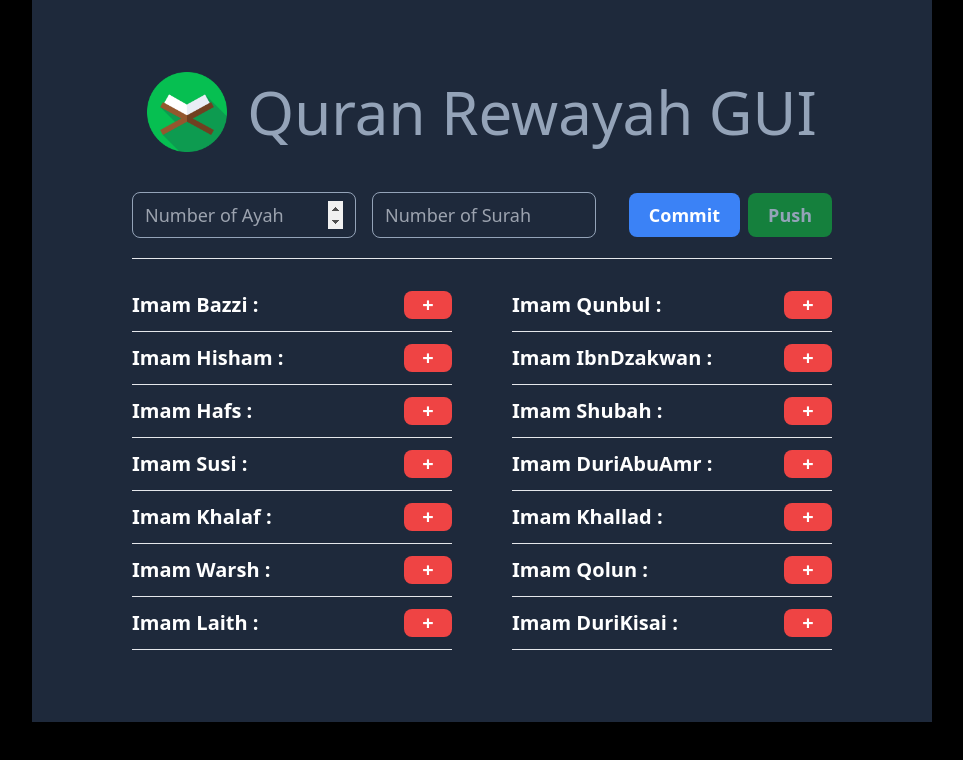
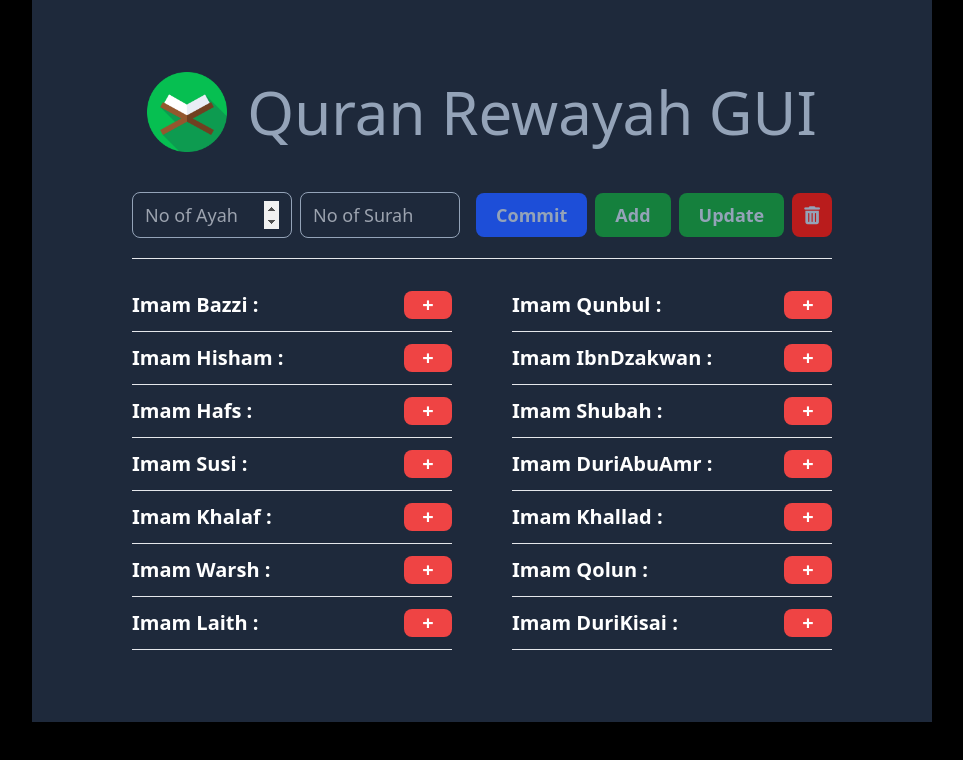
Before and after one commit to arifsaifuddins/quran_api_docs, a React (Vite) app: page / in a window 1280 px wide. Shown: the top 760 px of the page, without its empty margins (158-1121 px from the left). Built offline with nearby package versions, Linux system fonts and the light colour scheme.

Commit message:
update delete feature

```diff
--- a/index.html
+++ b/index.html
@@ -5,12 +5,15 @@
   <meta charset="UTF-8" />
   <meta name="viewport" content="width=device-width, user-scalable=no" />
   <link rel="shortcut icon" href="./icon/quran.png" type="image/x-icon">
+  <link rel="stylesheet" href="https://cdnjs.cloudflare.com/ajax/libs/font-awesome/6.1.1/css/all.min.css"
+    integrity="sha512-KfkfwYDsLkIlwQp6LFnl8zNdLGxu9YAA1QvwINks4PhcElQSvqcyVLLD9aMhXd13uQjoXtEKNosOWaZqXgel0g=="
+    crossorigin="anonymous" referrerpolicy="no-referrer" />
   <title>Quran Rewayah GUI</title>
 </head>
 
 <body class="w-[900px] p-2 mx-auto bg-slate-800">
   <div id="root"></div>
-  <script type="module" src="/src/main.jsx"></script>
+  <script type="module" src="./src/main.jsx"></script>
 </body>
 
 </html>
--- a/src/components/InputField.jsx
+++ b/src/components/InputField.jsx
@@ -1,13 +1,14 @@
-import React, { useState } from "react";
+import React, { useEffect, useState } from "react";
 import quraa from './quraa.json'
 
 function InputField() {
 
   const [Sable, setSable] = useState(true)
-  const [ErrorAd, setErrorAd] = useState(false)
+  const [Commited, setCommited] = useState(false)
+  const [Errored, setErrored] = useState(false)
   const [Error, setError] = useState(null)
-  const [Ayah, setAyah] = useState('')
-  const [Surah, setSurah] = useState('')
+  const [Ayah, setAyah] = useState(null)
+  const [Surah, setSurah] = useState(null)
 
   const [Bazzi, setBazzi] = useState([])
   const [Hisham, setHisham] = useState([])
@@ -23,6 +24,14 @@ function InputField() {
   const [Khallad, setKhallad] = useState([])
   const [Qolun, setQolun] = useState([])
   const [DuriKisai, setDuriKisai] = useState([])
+
+  useEffect(() => {
+    if (document.querySelector('.ayah').value != '' && document.querySelector('.surah').value != '') {
+      setCommited(true)
+    } else {
+      setCommited(false)
+    }
+  }, [Ayah, Surah])
 
   const Commit = () => {
 
@@ -181,17 +190,9 @@ function InputField() {
     }
 
     setSable(false)
-    setError('Data Commited, Now Push!')
-    setErrorAd(true)
+    setError('Data Commited!')
+    setErrored(true)
   }
-
-  const Push = async () => {
-
-    setSable(true)
-    await addAyah()
-  }
-
-  const addAyah = async () => {
 
   const rewayah = {
     rewayah:
@@ -290,6 +291,43 @@ function InputField() {
       ]
   }
 
+  const updateAyah = async () => {
+
+    setSable(true)
+
+    await fetch(`http://localhost:3300/api/quran_rewayah/ayah/${Ayah}?surah=${Surah}`, {
+      headers: {
+        'Accept': 'application/json',
+        'Content-Type': 'application/json'
+      },
+      method: 'PUT',
+      body: JSON.stringify(rewayah)
+    })
+      .then(r => r.json())
+      .then(j => {
+        setError(j.message)
+        setErrored(true)
+      })
+  }
+
+  const deleteAyah = async () => {
+
+    setSable(true)
+
+    await fetch(`http://localhost:3300/api/quran_rewayah/ayah/${Ayah}?surah=${Surah}`, {
+      method: 'DELETE',
+    })
+      .then(r => r.json())
+      .then(j => {
+        setError(j.message)
+        setErrored(true)
+      })
+  }
+
+  const addAyah = async () => {
+
+    setSable(true)
+
     await fetch(`http://localhost:3300/api/quran_rewayah/ayah/${Ayah}?surah=${Surah}`, {
       headers: {
         'Accept': 'application/json',
@@ -300,9 +338,8 @@ function InputField() {
     })
       .then(r => r.json())
       .then(j => {
-        console.log(j)
         setError(j.message)
-        setErrorAd(true)
+        setErrored(true)
       })
   }
 
@@ -319,22 +356,29 @@ function InputField() {
   return (
     <div className="flex flex-col mx-auto mb-16 w-[700px]">
       {
-        (ErrorAd == true) && <div className="text-xl bg-slate-500 py-2 px-3 font-bold mb-4 rounded-lg text-white flex justify-between items-center">
+        (Errored == true) && <div className="text-xl bg-slate-500 py-2 px-3 font-bold mb-4 rounded-lg text-white flex justify-between items-center">
           <div>{Error}</div>
-          <button onClick={() => setErrorAd(false)} className="text-slate-600 hover:text-red-700 text-2xl font-bold">&times;</button>
+          <button onClick={() => setErrored(false)} className="text-slate-600 hover:text-red-700 text-2xl font-bold">&times;</button>
         </div>
       }
       <div className="flex justify-between items-center">
         <div className="flex">
-          <input type="number" max="286" min="1" autoFocus placeholder="Number of Ayah" className="mr-2 text-white w-56 bg-transparent py-2 px-3 rounded-lg text-lg  border outline-none border-slate-400" onChange={(e) => setAyah(e.target.value)} />
-          <input type="number" max="144" min="1" placeholder="Number of Surah" className="ml-2 text-white w-56 bg-transparent py-2 px-3 rounded-lg text-lg  border outline-none border-slate-400" onChange={(e) => setSurah(e.target.value)} />
+          <input type="number" max="286" min="1" autoFocus placeholder="No of Ayah" className="mr-2 ayah text-white w-40 bg-transparent py-2 px-3 rounded-lg text-lg  border outline-none border-slate-400" onChange={(e) => setAyah(e.target.value)} />
+          <input type="number" max="144" min="1" placeholder="No of Surah" className="surah text-white w-40 bg-transparent py-2 px-3 rounded-lg text-lg  border outline-none border-slate-400" onChange={(e) => setSurah(e.target.value)} />
         </div>
         <div className="flex">
-          <button onClick={() => Commit()} className=" bg-blue-500 hover:bg-blue-700 text-white font-bold py-2 px-5 rounded-lg text-lg mr-2" >Commit</button>
           {
-            (Sable == true) ? <button disabled onClick={() => Push()} className="bg-green-700 cursor-not-allowed font-bold py-2 px-5 rounded-lg text-lg" >Push</button> : <button onClick={() => Push()} className=" bg-green-500 hover:bg-green-700 text-white font-bold py-2 px-5 rounded-lg text-lg" >Push</button>
+            (Commited == false) ? <button onClick={() => Commit()} disabled className=" bg-blue-700 font-bold py-2 px-5 rounded-lg text-lg mr-2" >Commit</button> : <button onClick={() => Commit()} className=" bg-blue-500 hover:bg-blue-700 text-white font-bold py-2 px-5 rounded-lg text-lg mr-2" >Commit</button>
           }
-
+          {
+            (Sable == true) ? <button disabled onClick={() => addAyah()} className="bg-green-700 cursor-not-allowed font-bold py-2 px-5 rounded-lg text-lg" >Add</button> : <button onClick={() => addAyah()} className=" bg-green-500 hover:bg-green-700 text-white font-bold py-2 px-5 rounded-lg text-lg" >Add</button>
+          }
+          {
+            (Sable == true) ? <button disabled onClick={() => updateAyah()} className="bg-green-700 cursor-not-allowed font-bold py-2 px-5 rounded-lg text-lg ml-2" >Update</button> : <button onClick={() => updateAyah()} className=" bg-green-500 hover:bg-green-700 text-white font-bold py-2 px-5 rounded-lg text-lg ml-2" >Update</button>
+          }
+          {
+            (Commited == false) ? <button onClick={() => deleteAyah()} disabled className=" bg-red-700 font-bold py-2 px-3 rounded-lg text-lg ml-2" ><i className="fa fa-trash-can"></i></button> : <button onClick={() => deleteAyah()} className=" bg-red-500 hover:bg-red-700 text-white font-bold py-2 px-3 rounded-lg text-lg ml-2" ><i className="fa fa-trash-can"></i></button>
+          }
         </div>
       </div>
       <hr className="my-5" />
```
Lines whose indentation alone changed are shown as unchanged.
